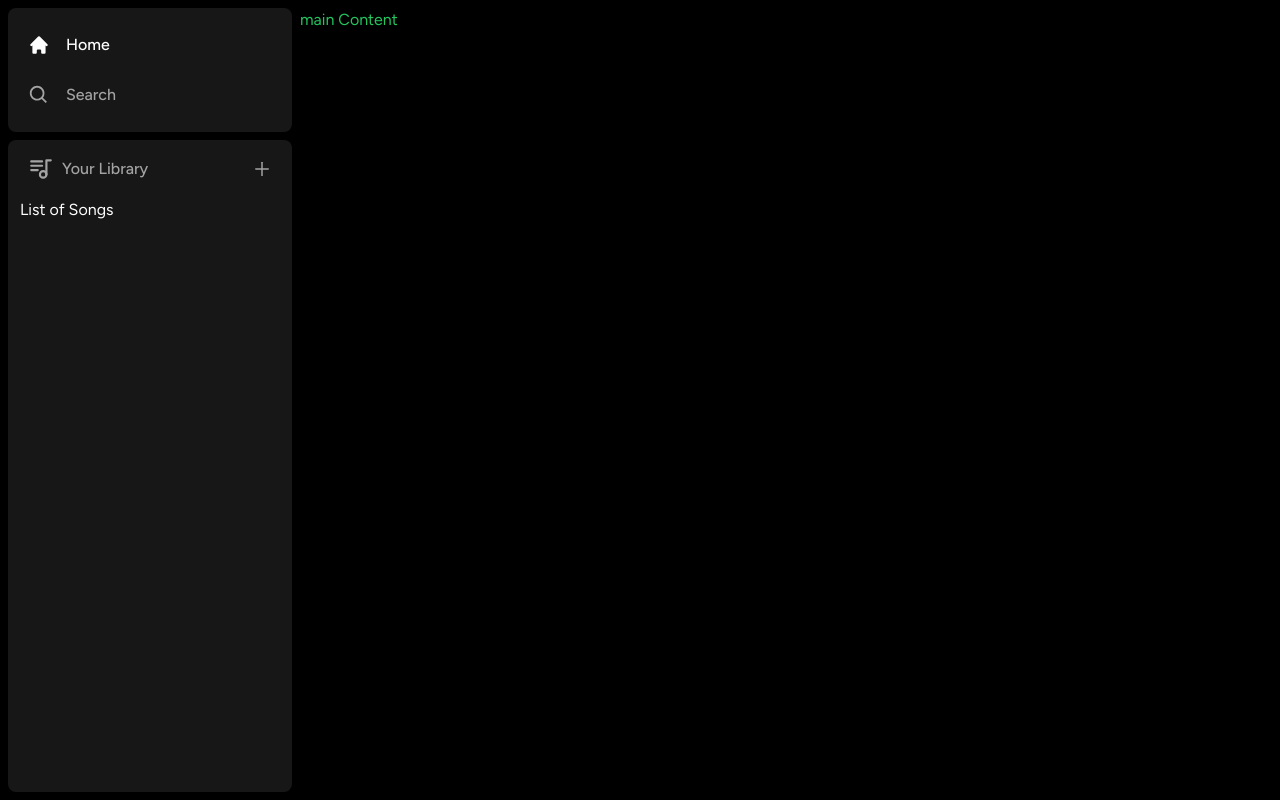
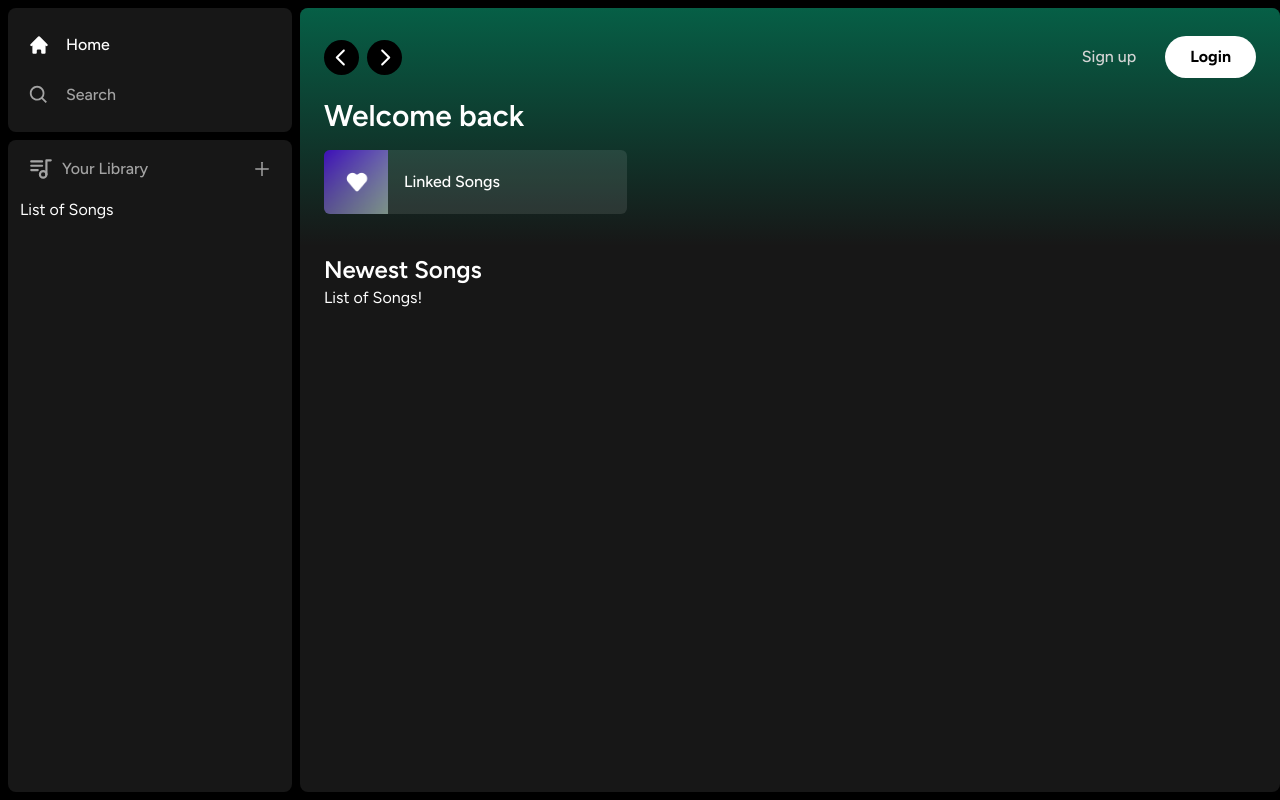
Before and after one commit to fazalerabbi/nextjs-spotify, a Next.js app in the folder code/: page / in a window 1280 px wide. Built offline with nearby package versions, Linux system fonts and the light colour scheme.

Commit message:
Completed the Header of application

```diff
--- a/code/app/(site)/page.tsx
+++ b/code/app/(site)/page.tsx
@@ -1,5 +1,33 @@
+import Header from "@/components/Header";
+import HeaderItem from "@/components/HeaderItem";
+
 export default function Home() {
   return (
-    <div className='text-green-500'>main Content</div>
+    <div className="bg-neutral-900 rounded-lg h-full w-full overflow-hidden overflow-y-auto">
+      <Header>
+        <div className="mb-2">
+          <h1 className="text-white text-3xl font-semibold">
+            Welcome back
+          </h1>
+          <div className="grid grid-cols-1 sm:grid-cols-2 xl:grid-cols-3 2xl:grid-cols-4 gap-3 mt-4">
+            <HeaderItem
+              image="/images/liked.png"
+              name="Linked Songs"
+              href="liked"
+            />
+          </div>
+        </div>
+      </Header>
+      <div className="mt-2 mb-7 px-6">
+        <div className="flex justify-between items-center">
+          <h1 className="text-white text-2xl font-semibold">
+            Newest Songs
+          </h1>
+        </div>
+        <div>
+          List of Songs!
+        </div>
+      </div>
+    </div>
   )
 }
--- /dev/null
+++ b/code/components/Button.tsx
@@ -0,0 +1,44 @@
+import { ButtonHTMLAttributes, forwardRef } from "react";
+import { twMerge } from "tailwind-merge";
+
+interface ButtonProps extends ButtonHTMLAttributes<HTMLButtonElement> { }
+
+const Button = forwardRef<HTMLButtonElement, ButtonProps>(({
+    className,
+    children,
+    disabled,
+    type = "button",
+    ...props
+}, ref) => {
+    return (
+        <button
+            type={type}
+            className={
+                twMerge(`
+                    w-full
+                    rounded-full
+                    bg-green-500
+                    border
+                    border-transparent
+                    px-3
+                    py-3
+                    disabled:cursor-not-allowed
+                    disabled:opacity-50
+                    text-black
+                    font-bold
+                    hover:opacity-75
+                    transition
+                `, className)
+            }
+            ref={ref}
+            disabled={disabled}
+            {...props}
+        >
+            {children}
+        </button>
+    )
+})
+
+Button.displayName = "Button";
+
+export default Button;
--- /dev/null
+++ b/code/components/Header.tsx
@@ -0,0 +1,68 @@
+"use client";
+
+import { useRouter } from "next/navigation";
+import { FC, ReactNode } from "react"
+import { twMerge } from "tailwind-merge";
+import { RxCaretLeft, RxCaretRight } from "react-icons/rx";
+import { HiHome } from "react-icons/hi";
+import { BiSearch } from "react-icons/bi";
+import Button from "./Button";
+
+interface HeaderProps {
+    children: ReactNode;
+    className?: string
+}
+
+const Header: FC<HeaderProps> = ({ children, className }) => {
+    const router = useRouter();
+    return (
+        <div className={twMerge(`h-fit bg-gradient-to-b from-emerald-800 p-6`, className)}>
+            <div className="w-full mb-4 flex items-center justify-between">
+                <div className="hidden md:flex gap-x-2 items-center">
+                    <button
+                        className="rounded-full bg-black flex items-center justify-center hover:opacity-75 transition"
+                        onClick={() => router.back()}
+                    >
+                        <RxCaretLeft size={35} className="text-white" />
+                    </button>
+                    <button
+                        className="rounded-full bg-black flex items-center justify-center hover:opacity-75 transition"
+                        onClick={() => router.forward()}
+                    >
+                        <RxCaretRight size={35} className="text-white" />
+                    </button>
+                </div>
+                <div className="flex md:hidden gap-x-2 items-center">
+                    <button className="rounded-full p-2 bg-white flex items-center justify-center hover:opacity-75 transition">
+                        <HiHome size={20} className="text-black" />
+                    </button>
+                    <button className="rounded-full p-2 bg-white flex items-center justify-center hover:opacity-75 transition">
+                        <BiSearch size={20} className="text-black" />
+                    </button>
+                </div>
+
+                <div className="flex justify-between items-center gap-x-4">
+                    <>
+                        <div>
+                            <Button
+                                className="bg-transparent text-neutral-300 font-medium"
+                            >
+                                Sign up
+                            </Button>
+                        </div>
+                        <div>
+                            <Button
+                                className="bg-white px-6 py-2"
+                            >
+                                Login
+                            </Button>
+                        </div>
+                    </>
+                </div>
+            </div>
+            {children}
+        </div>
+    )
+}
+
+export default Header;
--- /dev/null
+++ b/code/components/HeaderItem.tsx
@@ -0,0 +1,49 @@
+"use client";
+
+import { FC } from "react";
+import Image from "next/image";
+import { useRouter } from "next/navigation";
+import { FaPlay } from "react-icons/fa";
+
+interface HeaderItemProps {
+    image: string;
+    name: string;
+    href: string
+}
+
+const HeaderItem: FC<HeaderItemProps> = ({
+    image,
+    name,
+    href
+}) => {
+    const router = useRouter();
+
+    const onClick = () => {
+        router.push(href);
+    }
+
+
+    return (
+        <button
+            className="relative group flex items-center rounded-md overflow-hidden gap-x-4 bg-neutral-100/10 hover:bg-neutral-100/20 transition pr-4"
+            onClick={onClick}
+        >
+            <div className="relative min-h-[64px] min-w-[64px]">
+                <Image
+                    className="object-cover"
+                    fill
+                    src={image}
+                    alt="Image"
+                />
+            </div>
+            <p className="font-medium truncate py-5">
+                {name}
+            </p>
+            <div className="absolute transition opacity-0 rounded-full flex items-center justify-center bg-green-500 p-4 drop-shadow-md right-5 group-hover:opacity-100 hover:scale-110">
+                <FaPlay className="text-black" />
+            </div>
+        </button>
+    )
+}
+
+export default HeaderItem;
--- a/code/components/Sidebar.tsx
+++ b/code/components/Sidebar.tsx
@@ -1,4 +1,4 @@
-'use client';
+"use client";
 import { FC, useMemo } from "react";
 import { usePathname } from "next/navigation";
 import { HiHome } from "react-icons/hi";
```
Also changed, not shown: code/public/images/liked.png (added).
